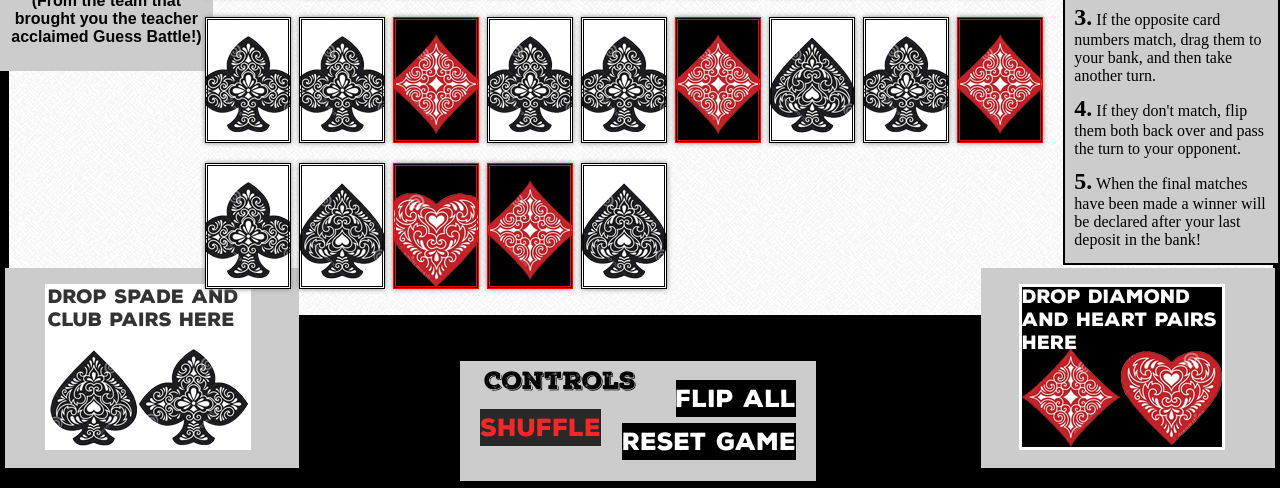
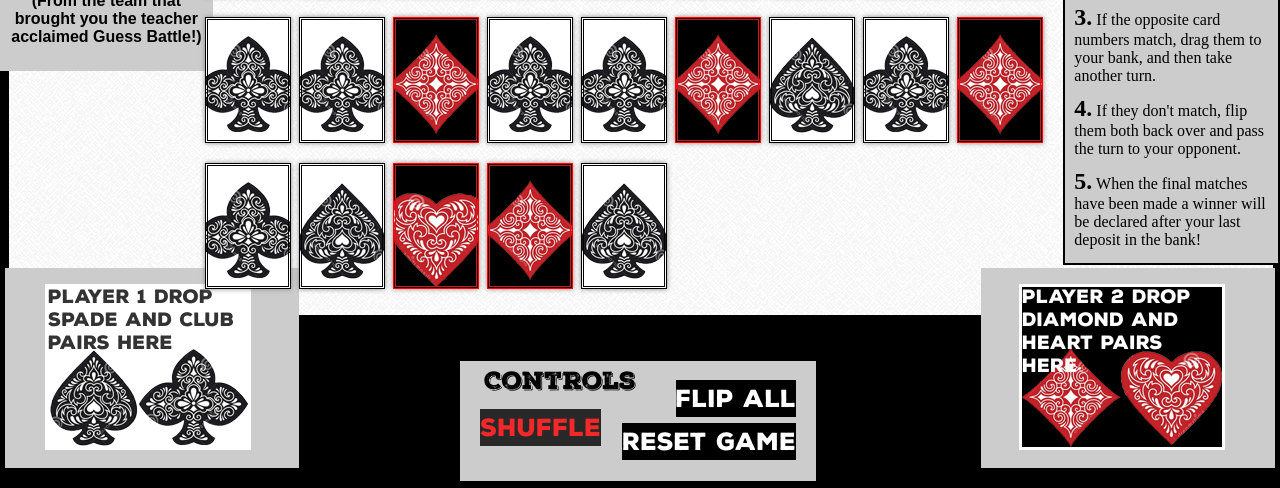
Before and after one commit to jacethelefty/makeYourMatch, a plain HTML site: page index.html in a window 1280 px wide. Shown: the part 312-800 px from the top of the page. Drawn offline with nearby package versions, Linux system fonts and the light colour scheme.

Commit message:
Spacing Update

```diff
--- a/index.html
+++ b/index.html
@@ -28,7 +28,7 @@
 </section>
 
 <section class='deckdrop1'>
-  <div class="left ui-widget-header" id="droppable"><h3>Drop Spade and Club Pairs Here</h3></div>
+  <div class="left ui-widget-header" id="droppable"><h3>Player 1 Drop Spade and Club Pairs Here</h3></div>
 </section>
 
 <section class="controls">
@@ -39,14 +39,10 @@
 </section>
 
 <section class='deckdrop2'>
-  <div class="left ui-widget-header" id="droppable2"><h3>Drop Diamond and Heart Pairs Here</h3></div>
+  <div class="left ui-widget-header" id="droppable2"><h3>Player 2 Drop Diamond and Heart Pairs Here</h3></div>
 </section>
 
-
-
-
 </main>
-
 
 <script src="http://ajax.googleapis.com/ajax/libs/jquery/2.1.1/jquery.min.js"></script>
 <script src="https://ajax.googleapis.com/ajax/libs/jqueryui/1.11.3/jquery-ui.min.js"></script>
```
